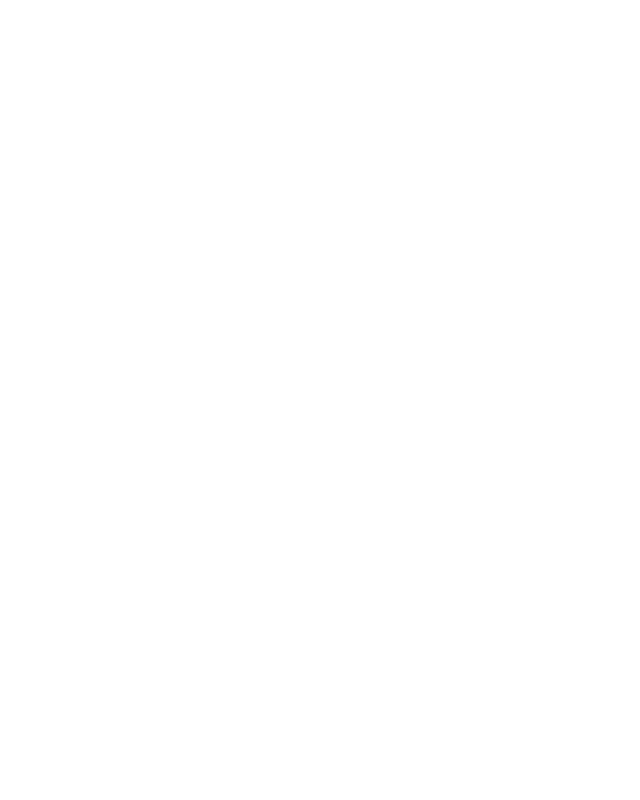
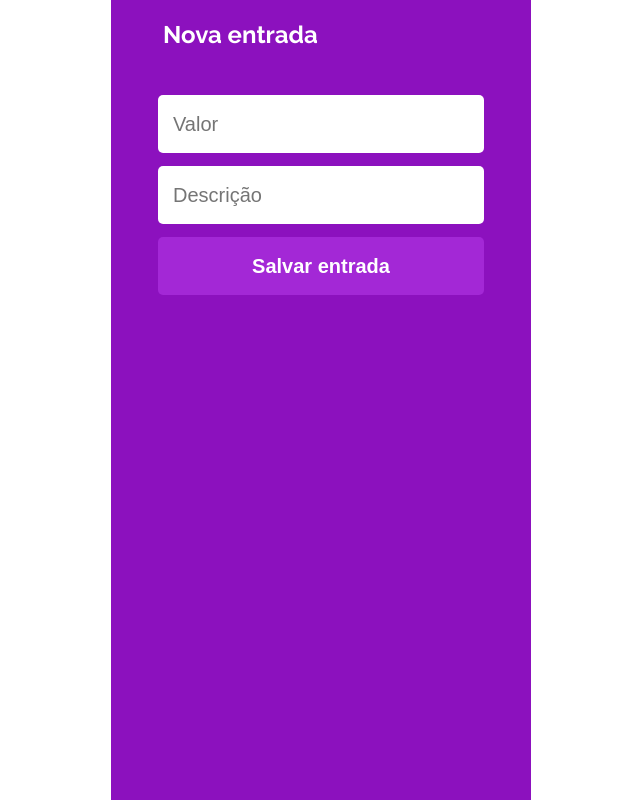
Before and after one commit to SilasFr/my-wallet-front, a React (Create React App) app: page /nova-entrada in a window 1280 px wide. Shown: the whole page, without its empty margins (319-959 px from the left). Built offline with nearby package versions, Linux system fonts and the light colour scheme.

Commit message:
docs: create deposit and withdrawal pages

```diff
--- a/src/Components/App.jsx
+++ b/src/Components/App.jsx
@@ -3,6 +3,8 @@
 import UserContext from "../Contexts/UserContext";
 import Login from "./Login";
 import Main from "./Main";
+import NewDeposit from "./NewDeposit";
+import NewWithdrawal from "./NewWithdrawal";
 import Signup from "./Signup";
 
 export default function App() {
@@ -14,8 +16,8 @@
           <Route path="/" element={<Login />} />
           <Route path="/signup" element={<Signup />} />
           <Route path="/main" element={<Main />} />
-          <Route path="/nova-saida" />
-          <Route path="/nova-entrada" />
+          <Route path="/nova-saida" element={<NewWithdrawal />} />
+          <Route path="/nova-entrada" element={<NewDeposit />} />
         </Routes>
       </BrowserRouter>
     </UserContext.Provider>
--- a/src/Components/Main.jsx
+++ b/src/Components/Main.jsx
@@ -10,14 +10,12 @@
   const { token } = useContext(UserContext);
   const [currentUser, setCurrentUser] = useState();
   const [balanceSheet, setBalanceSheet] = useState();
-  console.log(token);
   useEffect(() => {
     const message = {
       headers: { Authorization: `Bearer ${token}` },
     };
     const promise = axios.get("http://localhost:5000/balance-sheet", message);
     promise.then((response) => {
-      console.log(response.data);
       setCurrentUser(response.data.user);
       setBalanceSheet(response.data.balanceSheet);
     });
--- /dev/null
+++ b/src/Components/NewDeposit.jsx
@@ -0,0 +1,54 @@
+import axios from "axios";
+import { useContext, useState } from "react";
+import UserContext from "../Contexts/UserContext";
+import { Forms, MainContainer } from "../style/style";
+
+export default function NewDeposit() {
+  const { token } = useContext(UserContext);
+  const [newDeposit, setNewDeposit] = useState("");
+  const [depositDescription, setDepositDescription] = useState("");
+  const character = "deposit";
+
+  function handleNewDeposit(e) {
+    e.preventDefault();
+    const message = {
+      character,
+      newDeposit,
+      depositDescription,
+    };
+    console.log(message);
+
+    const promise = axios.post(
+      "http://localhost:5000/balance-sheet/new-registry",
+      message,
+      { headers: { Authorization: `Bearer ${token}` } }
+    );
+  }
+  return (
+    <MainContainer>
+      <h2 className="header">Nova entrada</h2>
+      <Forms onSubmit={handleNewDeposit}>
+        <input
+          type="number"
+          name="valor"
+          placeholder="Valor"
+          value={newDeposit}
+          onChange={(e) => {
+            setNewDeposit(e.target.value);
+          }}
+        />
+        <input
+          type="text"
+          name="descrição"
+          placeholder="Descrição"
+          onChange={(e) => {
+            setDepositDescription(e.target.value);
+          }}
+        />
+        <button type="submit">
+          <p>Salvar entrada</p>
+        </button>
+      </Forms>
+    </MainContainer>
+  );
+}
--- /dev/null
+++ b/src/Components/NewWithdrawal.jsx
@@ -0,0 +1,53 @@
+import axios from "axios";
+import { useContext, useState } from "react";
+import UserContext from "../Contexts/UserContext";
+import { Forms, MainContainer } from "../style/style";
+
+export default function NewWithdrawal() {
+  const { token } = useContext(UserContext);
+  const [newWithdrawal, setNewWithdrawal] = useState("");
+  const [withdrawalDescription, setWithdrawalDescription] = useState("");
+  const character = "withdrawal";
+
+  function handleNewDeposit(e) {
+    e.preventDefault();
+    const message = {
+      character,
+      newWithdrawal,
+      withdrawalDescription,
+    };
+    console.log(message);
+    const promise = axios.post(
+      "http://localhost:5000/balance-sheet/new-registry",
+      message,
+      { headers: { Authorization: `Bearer${token}` } }
+    );
+  }
+  return (
+    <MainContainer>
+      <h2 className="header">Nova saída</h2>
+      <Forms onSubmit={handleNewDeposit}>
+        <input
+          type="number"
+          name="valor"
+          placeholder="Valor"
+          value={newWithdrawal}
+          onChange={(e) => {
+            setNewWithdrawal(e.target.value);
+          }}
+        />
+        <input
+          type="text"
+          name="descrição"
+          placeholder="Descrição"
+          onChange={(e) => {
+            setWithdrawalDescription(e.target.value);
+          }}
+        />
+        <button type="submit">
+          <p>Salvar saída</p>
+        </button>
+      </Forms>
+    </MainContainer>
+  );
+}
--- a/src/style/style.jsx
+++ b/src/style/style.jsx
@@ -27,9 +27,7 @@
     display: flex;
     justify-content: space-between;
     align-items: center;
-    h2 {
-      color: #fff;
-    }
+    color: #fff;
     ion-icon {
       font-size: 30px;
       color: #fff;
```
